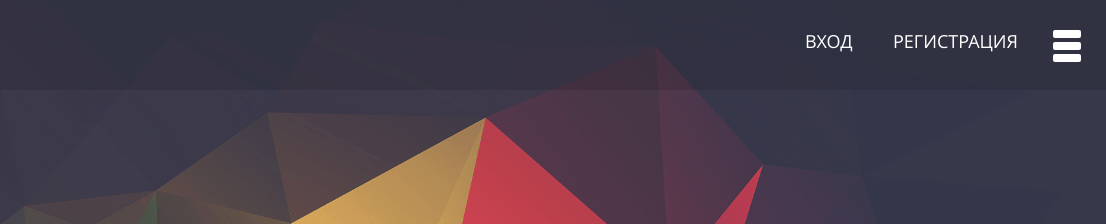
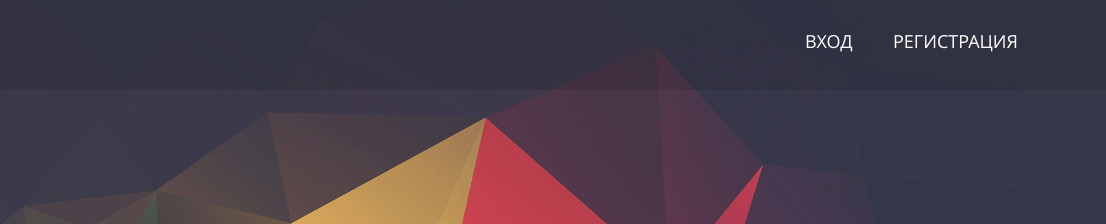
Before and after one commit to 12look/12look.github.io, a plain HTML site: page index.html in a window 1280 px wide. Shown: the top 224 px of the page, 174-1280 px from the left. Drawn offline with Linux system fonts and the light colour scheme; a web font is replaced by a local one.

Commit message:
Rewrite toggle button

```diff
--- a/index.html
+++ b/index.html
@@ -45,7 +45,7 @@
 					<li><a href="#">Регистрация</a></li>
 				</ul>
 			</div>
-		<a href="#menu" id="toggle"><span></span></a>
+		<a href="#menu" id="toggle" class="hidden-lg hidden-md"><span></span></a>
 		<nav>
 			<div class="container">
 				<div class="row">
```
